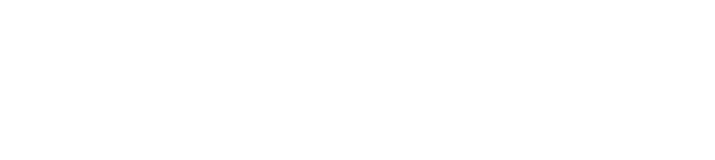
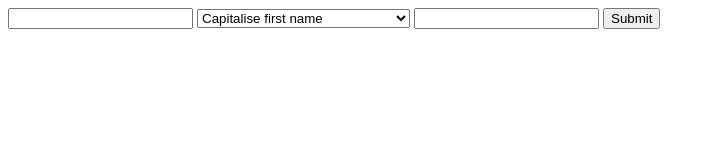
Before and after one commit to Indre101/more-strings, a plain HTML site: page index.html in a window 1280 px wide. Shown: the whole page, without its empty margins (0-715 px from the left). Drawn offline with Linux system fonts and the light colour scheme.

Commit message:
adds select options

```diff
--- a/index.html
+++ b/index.html
@@ -1,11 +1,32 @@
 <!DOCTYPE html>
 <html lang="en">
+
 <head>
   <meta charset="UTF-8">
   <meta name="viewport" content="width=device-width, initial-scale=1.0">
-  <title>Document</title>
+  <link rel="stylesheet" href="style.css">
+  <title>Strings</title>
 </head>
+
 <body>
+  <form action="">
+    <input type="text">
+    <select name="" id="">
+      <option value="">Capitalise first name</option>
+      <option value="">Show only first name</option>
+      <option value="">Length of first name</option>
+      <option value="">Show middle name</option>
+      <option value="">Check if .png or .jpg</option>
+      <option value="">Input is password</option>
+      <option value="">Capitalise third character </option>
+      <option value="">Capitalise after space of hyphen </option>
+    </select>
+    <input type="text">
+    <input type="submit">
+  </form>
+
+  <script src="script.js"></script>
 
 </body>
+
 </html>
```
